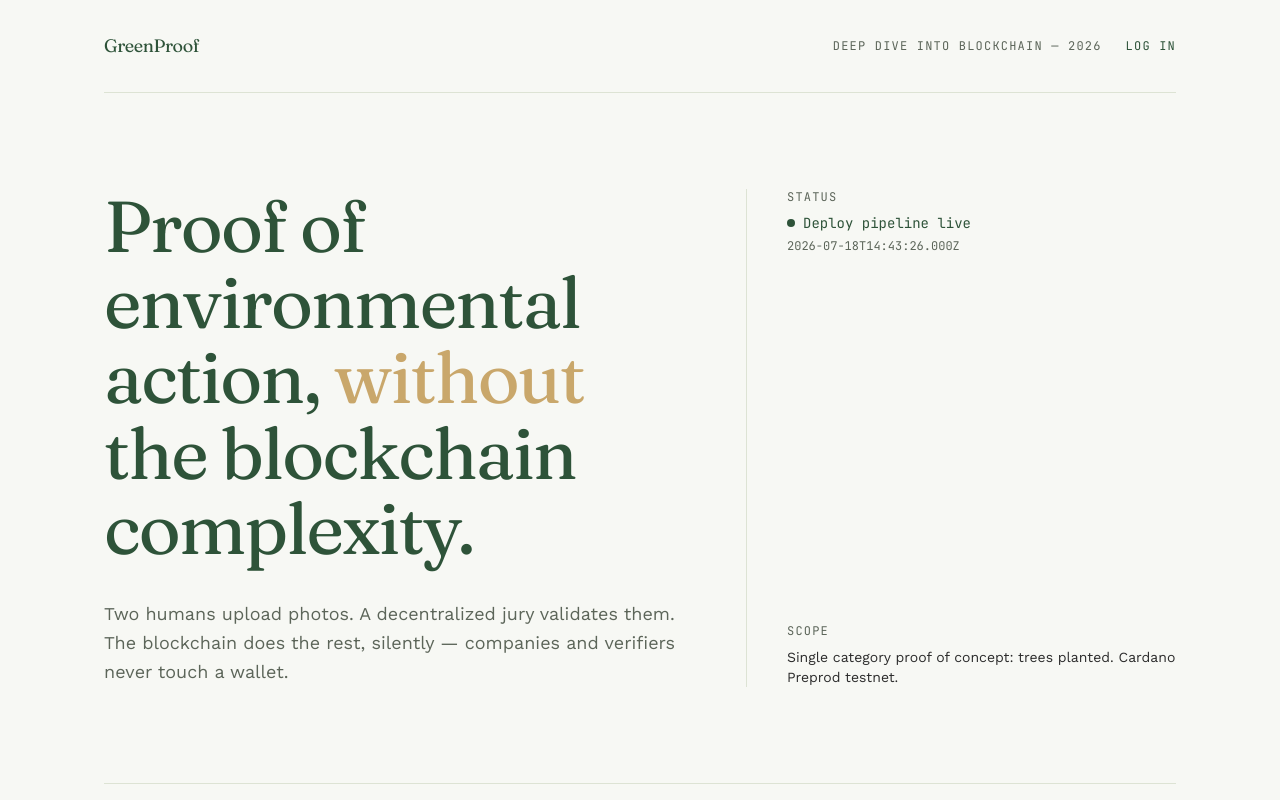
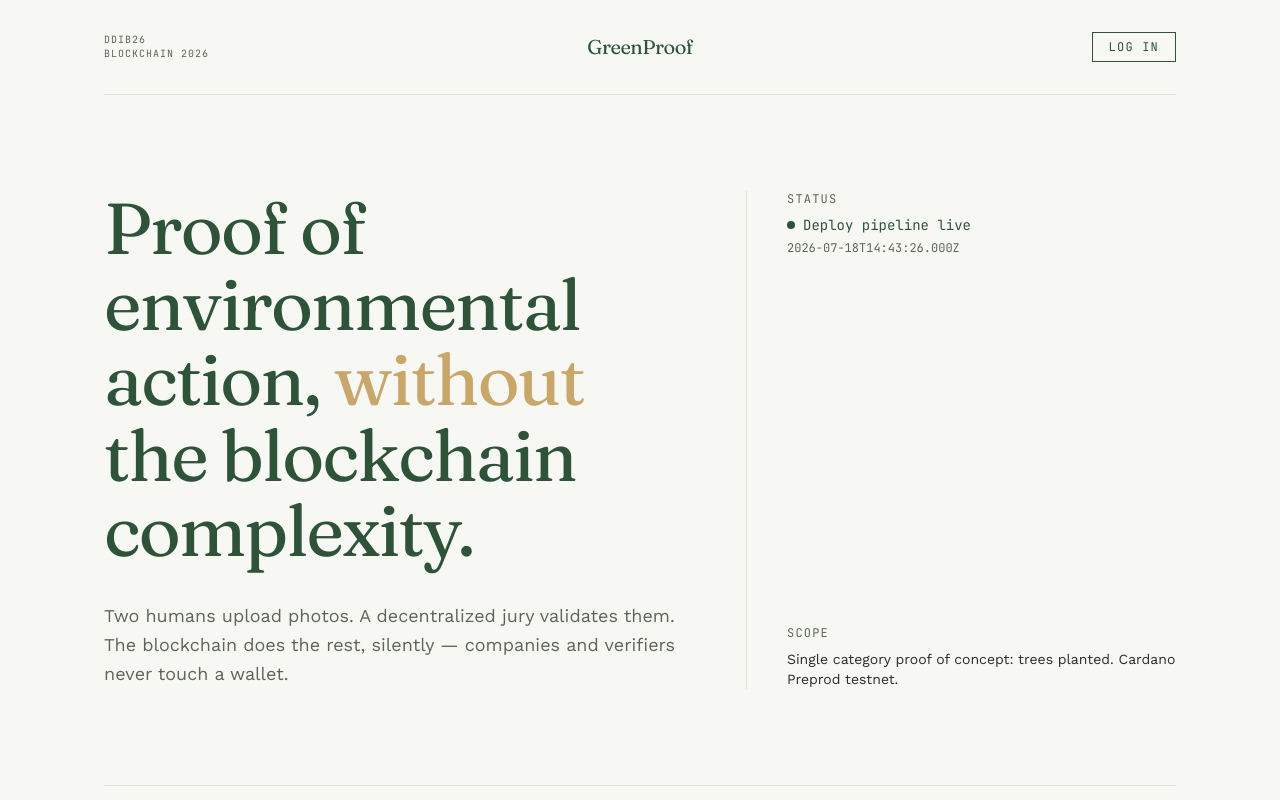
Before and after one commit to MauricioBravo/DDIB26, a Next.js app: page / in a window 1280 px wide. Shown: the top 800 px of the page. Built offline with nearby package versions, Linux system fonts and the light colour scheme.

Commit message:
Center GreenProof wordmark, shrink DDIB26 label, make Log in read as a button

```diff
--- a/src/app/page.tsx
+++ b/src/app/page.tsx
@@ -43,21 +43,23 @@ export default function Home() {
         className="pointer-events-none fixed inset-0 -z-10 bg-[radial-gradient(ellipse_at_top_left,_var(--sage)_0%,_transparent_55%)] opacity-70 dark:opacity-20"
       />
 
-      <header className="mx-auto flex max-w-6xl items-center justify-between px-6 py-8 sm:px-10">
-        <span className="font-heading text-lg tracking-tight text-primary">
+      <header className="mx-auto grid max-w-6xl grid-cols-[1fr_auto_1fr] items-center gap-4 px-6 py-8 sm:px-10">
+        <span className="hidden font-mono text-[10px] uppercase leading-snug tracking-widest text-muted-foreground sm:block">
+          DDIB26
+          <br />
+          Blockchain 2026
+        </span>
+
+        <span className="font-heading text-xl tracking-tight text-primary">
           GreenProof
         </span>
-        <nav className="flex items-center gap-6">
-          <span className="hidden font-mono text-xs uppercase tracking-widest text-muted-foreground sm:inline">
-            Deep Dive into Blockchain — 2026
-          </span>
-          <Link
-            href="/login"
-            className="font-mono text-xs uppercase tracking-widest text-primary hover:text-accent"
-          >
-            Log in
-          </Link>
-        </nav>
+
+        <Link
+          href="/login"
+          className="justify-self-end border border-primary px-4 py-1.5 font-mono text-xs uppercase tracking-widest text-primary transition-colors hover:bg-primary hover:text-primary-foreground"
+        >
+          Log in
+        </Link>
       </header>
 
       <main className="mx-auto max-w-6xl px-6 sm:px-10">
```
